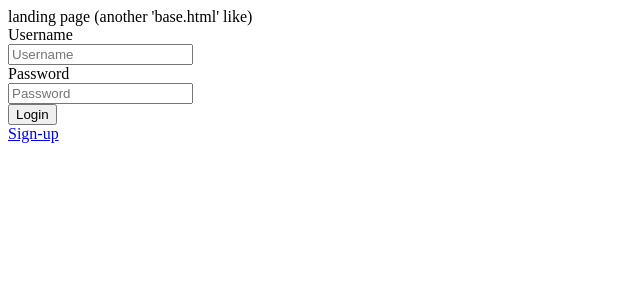
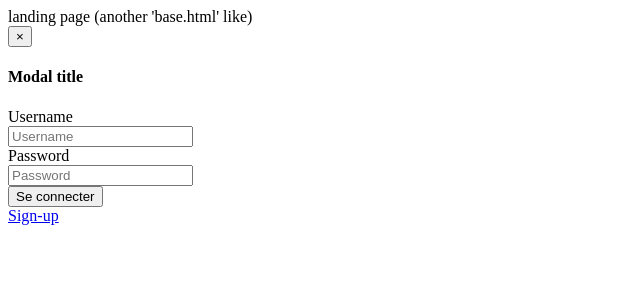
Before and after one commit to PLNech/MenuGen, a Django app: page / in a window 1280 px wide. Shown: the top 300 px of the page, without its empty margins (0-640 px from the left). Run offline with Django 3.2, Linux system fonts and the light colour scheme.

Commit message:
templates: sign_in as modal

```diff
--- a/menus/templates/auth/sign_in.html
+++ b/menus/templates/auth/sign_in.html
@@ -1,4 +1,12 @@
+<div class="modal fade bs-example-modal-sm" id="myModal" tabindex="-1" role="dialog" aria-labelledby="myModalLabel" aria-hidden="true">
+  <div class="modal-dialog modal-sm">
+    <div class="modal-content">
+      <div class="modal-header">
+        <button type="button" class="close" data-dismiss="modal" aria-label="Close"><span aria-hidden="true">&times;</span></button>
+        <h4 class="modal-title" id="myModalLabel">Modal title</h4>
+      </div>
         <form class="form-horizontal" name="LoginForm" action="{% url 'menus.views.sign_in' %}" method="POST">
+          <div class="modal-body">
             {% csrf_token %}
             {% if next %}
                 <input type="hidden" name="next" value="{{ next }}" />
@@ -15,9 +23,15 @@
                     <input type="password" name="password" id="password" placeholder="Password">
                 </div>
             </div>
+          </div>
+          <div class="modal-footer">
               <div class="control-group">
                   <div class="controls">
-            <button type="submit" class="btn">Login</button>
+                    <button type="submit" class="btn btn-primary">Se connecter</button>
+                  </div>
               </div>
           </div>
         </form>
+    </div>
+  </div>
+</div>
```
Lines whose indentation alone changed are shown as unchanged.
